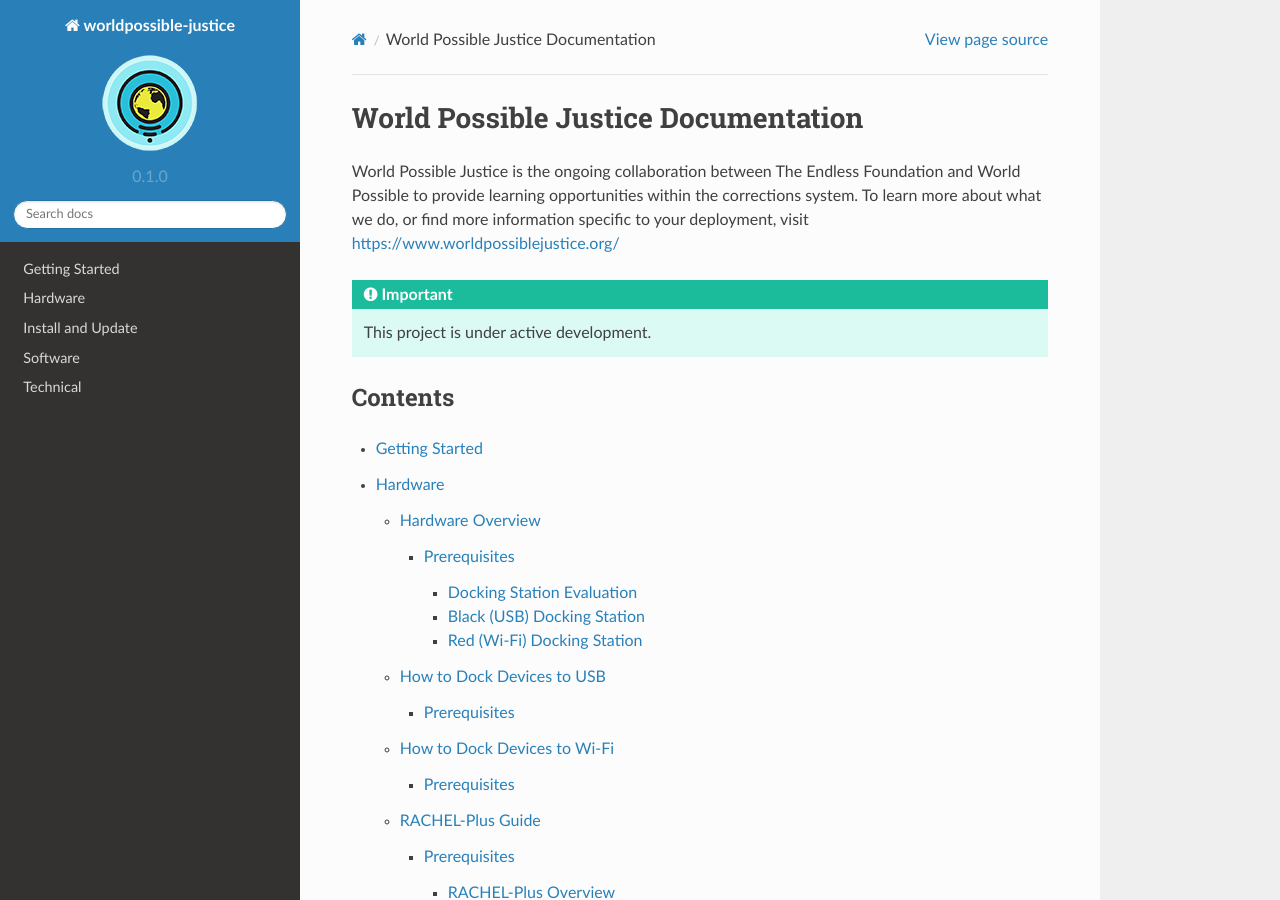
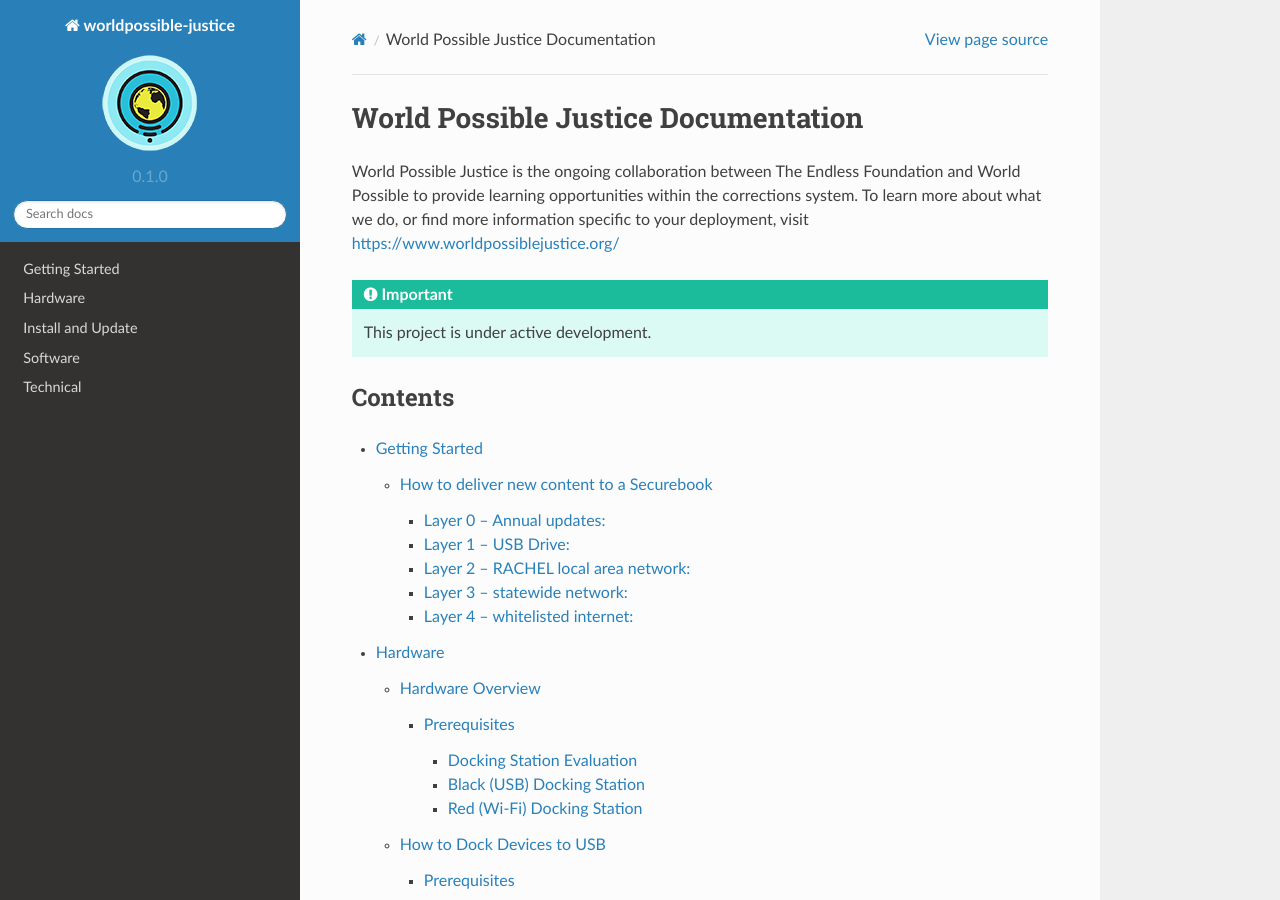
Before and after one commit to worldpossible/endless-docs, a Sphinx documentation site: the page built from docs/source/index.rst, in a window 1280 px wide and 900 px high. Built offline with Sphinx 7.4.7 and the Read the Docs theme 2.0.0, drawn with Linux system fonts in a browser that asks for light colours; pages that are not in the unit, such as notebooks, are missing from menus; part of the change alters nothing that is shown.

Commit message:
content update

```diff
--- /dev/null
+++ b/docs/source/getting_started/deliver_content_overview.rst
@@ -0,0 +1,53 @@
+.. _deliver_content_overview:
+
+How to deliver new content to a Securebook
+##########################################
+
+Layer 0 – Annual updates:
+=========================
+
+World Possible pre-installs your content and offers annual update. OYA maintains a
+shared folder for staff to submit content (Google Drive, DropBox, or Shared Drive)
+and annually provides that content to World Possible. All computers must be
+collected and “re-imaged” to get new content. All existing work on computers is
+lost.
+
+Layer 1 – USB Drive:
+====================
+
+On-site staff or teachers add content to a USB stick. USB stick is plugged into black
+docking station. Laptop is plugged into black docking station. Content is manually
+transferred by teacher one-by-one from USB to laptop or vice versa
+
+Layer 2 – RACHEL local area network:
+====================================
+
+RACHEL server is installed in a classroom. Teachers wirelessly connect to RACHEL
+from their laptop and add content to RACHEL. Teacher must be within 50 feet of
+RACHEL to connect to it.
+Students can dock on red or black docking station and also connect to that same
+RACHEL (and only RACHEL). Once connected, students can download new content
+on their own.
+
+Layer 3 – statewide network:
+============================
+
+Add RACHEL to a statewide network. Engage your IT network support team to add
+RACHEL to a dedicated “student” “resident” or “offender” network. Network support
+can decide where to install access points to the network – perhaps just in
+classrooms, or also in living units. Teachers can remotely access RACHEL from their
+homes or offices and add content if a VPN is configured by IT network support.
+Students can dock on red or black docking station and connect to dedicated student
+network (and student network). Once connected, students can download new
+content on their own.
+
+Layer 4 – whitelisted internet:
+===============================
+
+Engage your IT network support team to create a dedicated “student” “resident” or
+“offender” network with an internet whitelist. IT network support “whitelists” certain
+websites, such a special FTP account that students can access online to download
+new content.
+Students can dock on red or black docking station and connect to the Internet with
+some limitations. Once connected, students can download new content on their
+own. This layer is extremely high risk and difficult to maintain
--- a/docs/source/getting_started/index.rst
+++ b/docs/source/getting_started/index.rst
@@ -5,3 +5,5 @@ Getting Started
 
 .. toctree::
   :maxdepth: 1
+
+  deliver_content_overview
```
